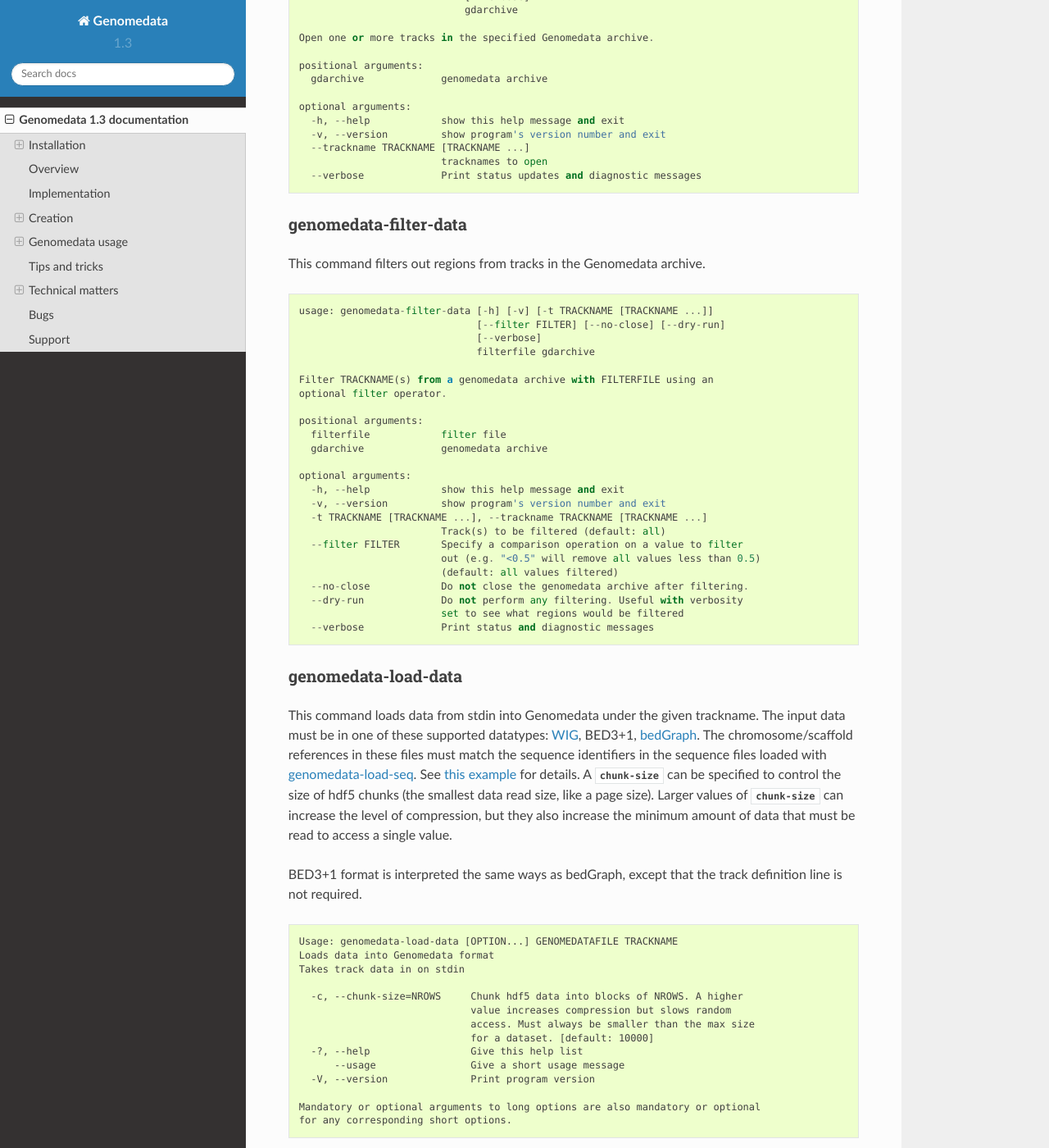
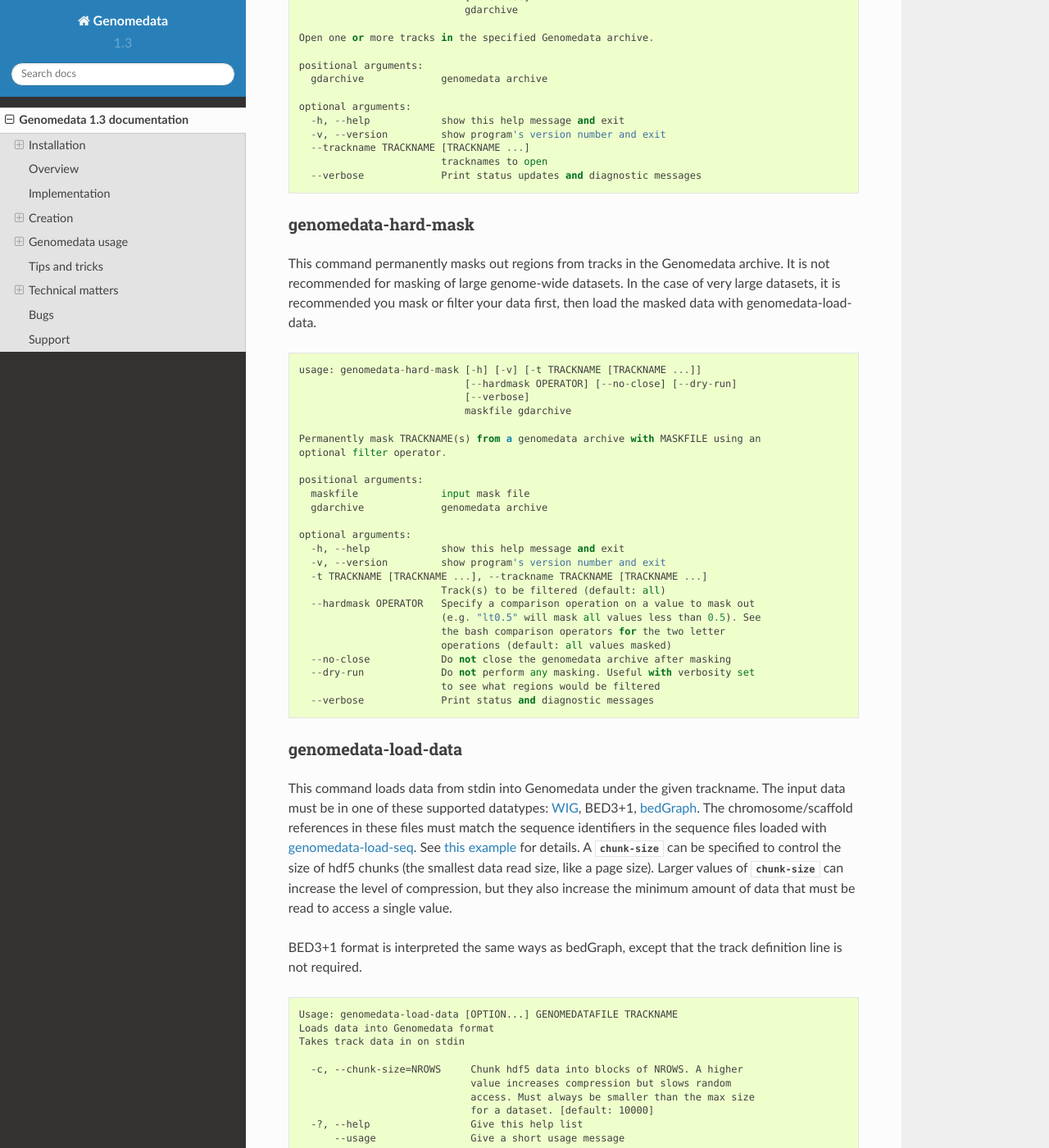
Before and after one commit to hoffmangroup/genomedata, a Sphinx documentation site: the page built from doc/genomedata.rst, in a window 1280 px wide and 1400 px high, scrolled down 10863 px. Shown: the whole window at 82% size. Built offline with Sphinx 7.4.7 and the Read the Docs theme 2.0.0, drawn with Linux system fonts in a browser that asks for light colours; some of the changed text lies outside the part shown.

Commit message:
Update documentation on masking/filter nomenclature

```diff
--- a/doc/genomedata.rst
+++ b/doc/genomedata.rst
@@ -210,7 +210,7 @@ pipeline:
 
 1. :ref:`genomedata-open-data`
 #. :ref:`genomedata-load-data`
-#. :ref:`genomedata-filter-data`
+#. :ref:`genomedata-hard-mask`
 
 .. versionadded:: 1.4
    The ability to filter data tracks.
@@ -533,25 +533,28 @@ allowing data for those tracks to be loaded with :ref:`genomedata-load-data`.
       --verbose             Print status updates and diagnostic messages
 
 
-.. _genomedata-filter-data:
+.. _genomedata-hard-mask:
 
-genomedata-filter-data
+genomedata-hard-mask
 --------------------
 
-This command filters out regions from tracks in the Genomedata archive.
+This command permanently masks out regions from tracks in the Genomedata
+archive. It is not recommended for masking of large genome-wide datasets. In
+the case of very large datasets, it is recommended you mask or filter your data
+first, then load the masked data with genomedata-load-data.
 
 ::
 
-    usage: genomedata-filter-data [-h] [-v] [-t TRACKNAME [TRACKNAME ...]]
-                                  [--filter FILTER] [--no-close] [--dry-run]
-                                  [--verbose]
-                                  filterfile gdarchive
+    usage: genomedata-hard-mask [-h] [-v] [-t TRACKNAME [TRACKNAME ...]]
+                                [--hardmask OPERATOR] [--no-close] [--dry-run]
+                                [--verbose]
+                                maskfile gdarchive
 
-    Filter TRACKNAME(s) from a genomedata archive with FILTERFILE using an
+    Permanently mask TRACKNAME(s) from a genomedata archive with MASKFILE using an
     optional filter operator.
 
     positional arguments:
-      filterfile            filter file
+      maskfile              input mask file
       gdarchive             genomedata archive
 
     optional arguments:
@@ -559,12 +562,13 @@ This command filters out regions from tracks in the Genomedata archive.
       -v, --version         show program's version number and exit
       -t TRACKNAME [TRACKNAME ...], --trackname TRACKNAME [TRACKNAME ...]
                             Track(s) to be filtered (default: all)
-      --filter FILTER       Specify a comparison operation on a value to filter
-                            out (e.g. "<0.5" will remove all values less than 0.5)
-                            (default: all values filtered)
-      --no-close            Do not close the genomedata archive after filtering.
-      --dry-run             Do not perform any filtering. Useful with verbosity
-                            set to see what regions would be filtered
+      --hardmask OPERATOR   Specify a comparison operation on a value to mask out
+                            (e.g. "lt0.5" will mask all values less than 0.5). See
+                            the bash comparison operators for the two letter
+                            operations (default: all values masked)
+      --no-close            Do not close the genomedata archive after masking
+      --dry-run             Do not perform any masking. Useful with verbosity set
+                            to see what regions would be filtered
       --verbose             Print status and diagnostic messages
 
 
```
